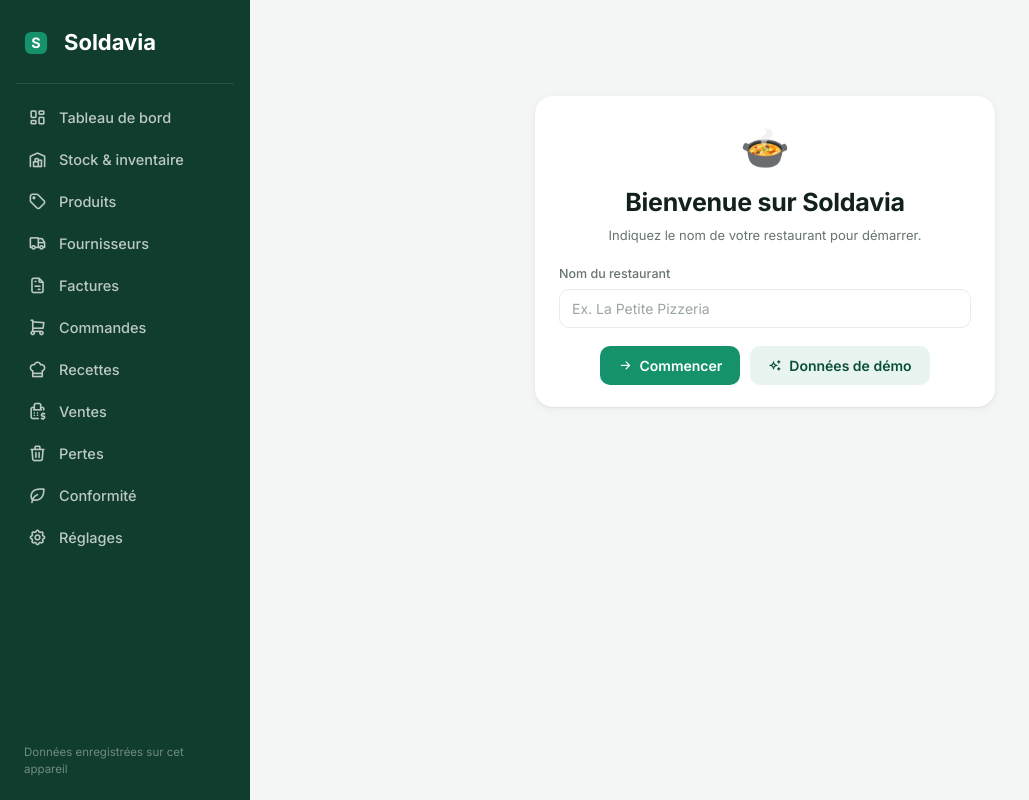
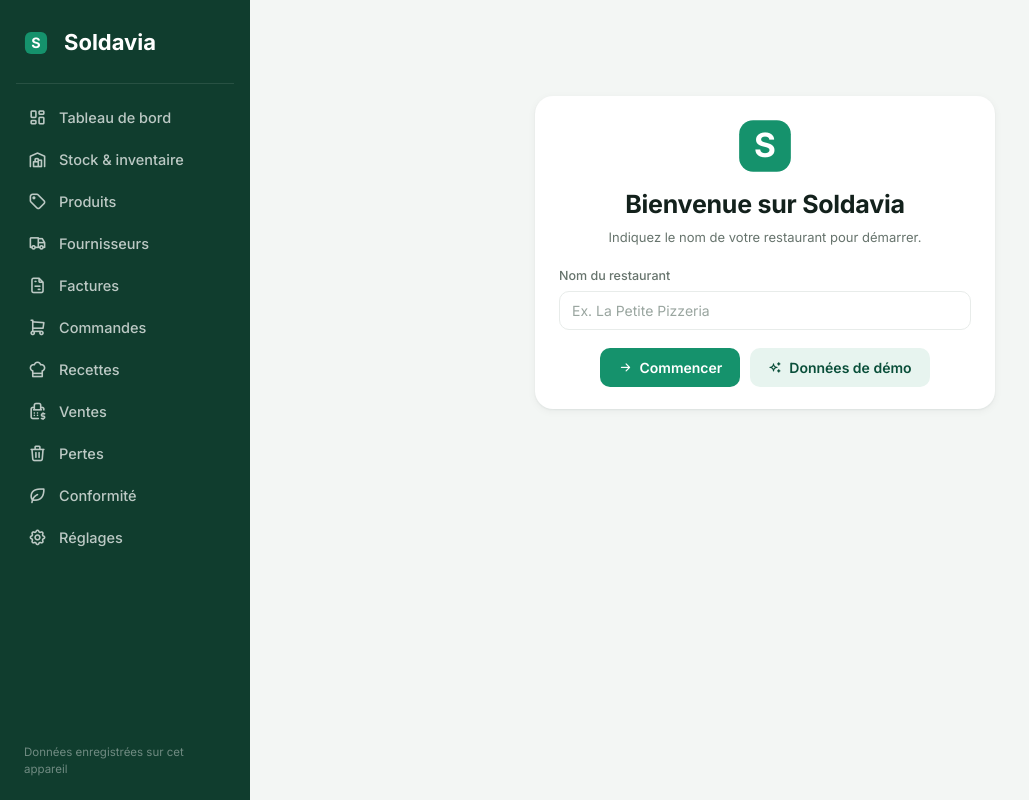
Before and after one commit to Lilo755/soldavia, a plain HTML site: page index.html in a window 1280 px wide. Shown: the whole page, without its empty margins (0-1029 px from the left). Drawn offline with nearby package versions, Linux system fonts and the light colour scheme.

Commit message:
Add files via upload

```diff
--- a/index.html
+++ b/index.html
@@ -187,7 +187,7 @@
 function vOnboard(){
   return `<div style="max-width:460px;margin:8vh auto 0;">
     <div class="card">
-      <div style="font-size:40px;text-align:center;">🍲</div>
+      <div style="text-align:center;"><svg width="56" height="56" viewBox="0 0 52 52" aria-hidden="true"><rect x="2" y="2" width="48" height="48" rx="13" fill="#15926C"/><text x="26" y="36" text-anchor="middle" font-family="Inter,Arial,sans-serif" font-size="31" font-weight="700" fill="#fff">S</text></svg></div>
       <h1 style="text-align:center;margin:6px 0 4px;">Bienvenue sur Soldavia</h1>
       <p class="muted" style="text-align:center;margin-bottom:20px;">Indiquez le nom de votre restaurant pour démarrer.</p>
       <div class="field"><label>Nom du restaurant</label><input id="resto" placeholder="Ex. La Petite Pizzeria"></div>
```
